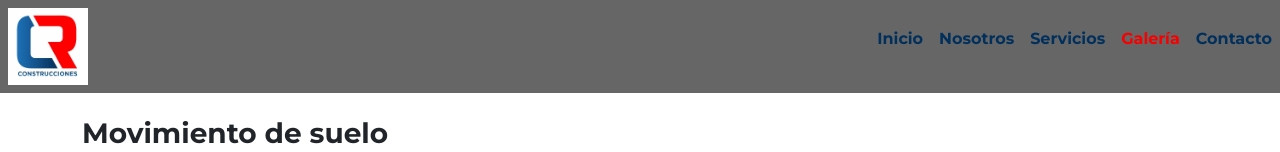
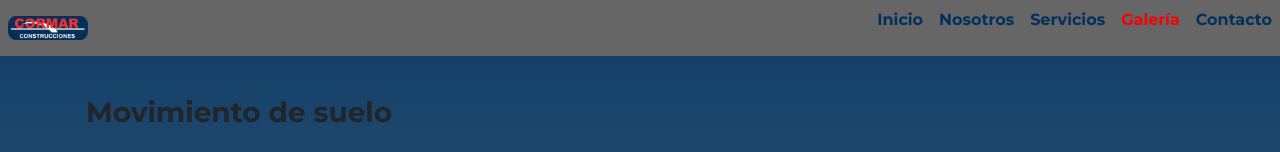
Before and after one commit to GiustoMariaJose/PreEntrega2-Giusto, a plain HTML site: page pages/galeria.html in a window 1280 px wide. Shown: the top 152 px of the page. Drawn offline with nearby package versions, Linux system fonts and the light colour scheme; grey boxes are pictures that could not be loaded.

Commit message:
Se cambió el logo de Cormar y el fondo de Galería

```diff
--- a/css/main.css
+++ b/css/main.css
@@ -74,7 +74,7 @@
     background-size: cover;
     background-attachment: fixed;
     background-position: center;
-    /*background-color: rgb(211, 172, 120);*/
+
 }
 .contenedorFotoNos {
     padding: 80px 100px 250px 100px;
@@ -88,7 +88,7 @@
 .contenedorParrafo {
     width: 100%;
     margin-block: 1px;
-    /*background-color: red;*/
+
 }
 .contenedorParrafoNos {
     width: 100%;
@@ -174,10 +174,14 @@
 
 }
 /***************Paige: Galería****************/
-/*.galeria {*/
+
+.simple-linear {
+    background: linear-gradient(#02315ced, #bebfc4d2);
+}
+/*.galeria {
     height: 100vh;
 
-    /*background-image: url(../img/rutaAsfaltada2.jpg);
+    background-image: url(../img/rutaAsfaltada2.jpg);
     background-repeat: no-repeat;
     background-size: cover;
     background-position: center;
@@ -271,6 +275,7 @@
 }*/
 
 
+
 /***************Paige: Contacto*******/
 
 .contacto {
--- a/pages/galeria.html
+++ b/pages/galeria.html
@@ -4,14 +4,15 @@
     <meta charset="UTF-8">
     <meta name="viewport" content="width=device-width, initial-scale=1.0">
     <title>Galería</title>
+    <!-- Primer link de Bootstrap -->
     <link href="https://cdn.jsdelivr.net/npm/bootstrap@5.3.3/dist/css/bootstrap.min.css" rel="stylesheet" integrity="sha384-QWTKZyjpPEjISv5WaRU9OFeRpok6YctnYmDr5pNlyT2bRjXh0JMhjY6hW+ALEwIH" crossorigin="anonymous">
-
+    <!-- Link de estilos personales -->
     <link rel="stylesheet" href="../css/main.css">
 </head>
 <body>
     <header class="header">
         <a href="../index.html">
-            <img src="../img/cormarLogo.jpg" alt="Logo de Cormar" class="logo">
+            <img src="../img/nuevoLogo.png" alt="Logo de Cormar" class="logo">
         </a>
         <nav class="nav">
             <ul class="menu negrita">
@@ -34,7 +35,7 @@
         </nav>
 
     </header>
-    <main class="galeria">
+    <main class="galeria simple-linear">
         <!-- PRIMER PRE-ENTREGA -->
         <!--<div>
             <h2 class="movimientoTitulo">Movimiento de suelo</h2>
@@ -120,7 +121,7 @@
         </div>-->
 
         <!-- USANDO BOOTSTRAP -->
-        <section class="container">
+        <section class="container p-3">
             <div class="titulo1">
                 <p class="h3 mt-4 fw-bold">Movimiento de suelo</p>
                 <!--<h3 class="movimientoTitulo">Movimiento de suelo</h3>-->
@@ -148,8 +149,6 @@
                 <img class="col-sm-4" src="../img/asfalto2.jpeg" alt="Movimiento de suelo">
                 <video src="../videos/asfaltoVideo.mp4" class="col-sm-4" controls>Asfalto</video>
             </div>
-
-
         </section>
 
     </main>
@@ -168,6 +167,7 @@
             </div>
         </section>
     </footer>
+    <!-- Segundo link de Bootstrap -->
     <script src="https://cdn.jsdelivr.net/npm/bootstrap@5.3.3/dist/js/bootstrap.bundle.min.js" integrity="sha384-YvpcrYf0tY3lHB60NNkmXc5s9fDVZLESaAA55NDzOxhy9GkcIdslK1eN7N6jIeHz" crossorigin="anonymous"></script>
 </body>
 </html>
```
Also changed, not shown: index.html (+1 -1 lines), pages/contacto.html (+1 -1 lines), pages/nosotros.html (+1 -1 lines), pages/servicios.html (+1 -1 lines), img/cormarLogo.jpg (deleted), img/nuevoLogo.png (added), 1 other file.
